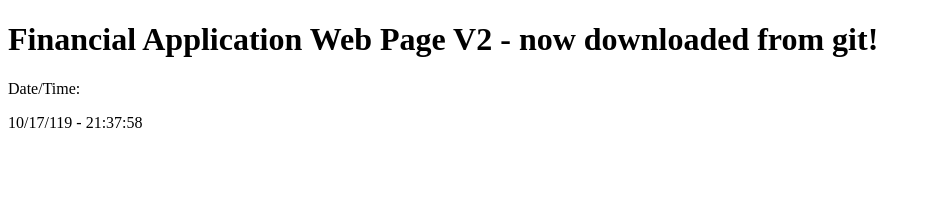
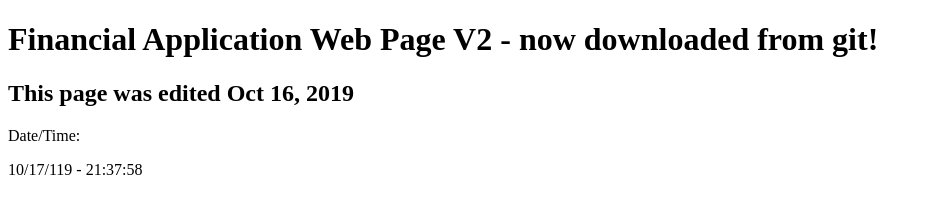
Before and after one commit to neslok/calm_flow, a plain HTML site: page index.html in a window 1280 px wide. Shown: the whole page, without its empty margins (0-931 px from the left). Drawn offline with Linux system fonts and the light colour scheme.

Commit message:
Update index.html

```diff
--- a/index.html
+++ b/index.html
@@ -3,6 +3,8 @@
 	<body>
 
 		<h1>Financial Application Web Page V2 - now downloaded from git!</h1>
+
+		<p><h2>This page was edited Oct 16, 2019</h2></p>
 
 		<p>Date/Time: <span id="datetime"></span></p>
 
```
